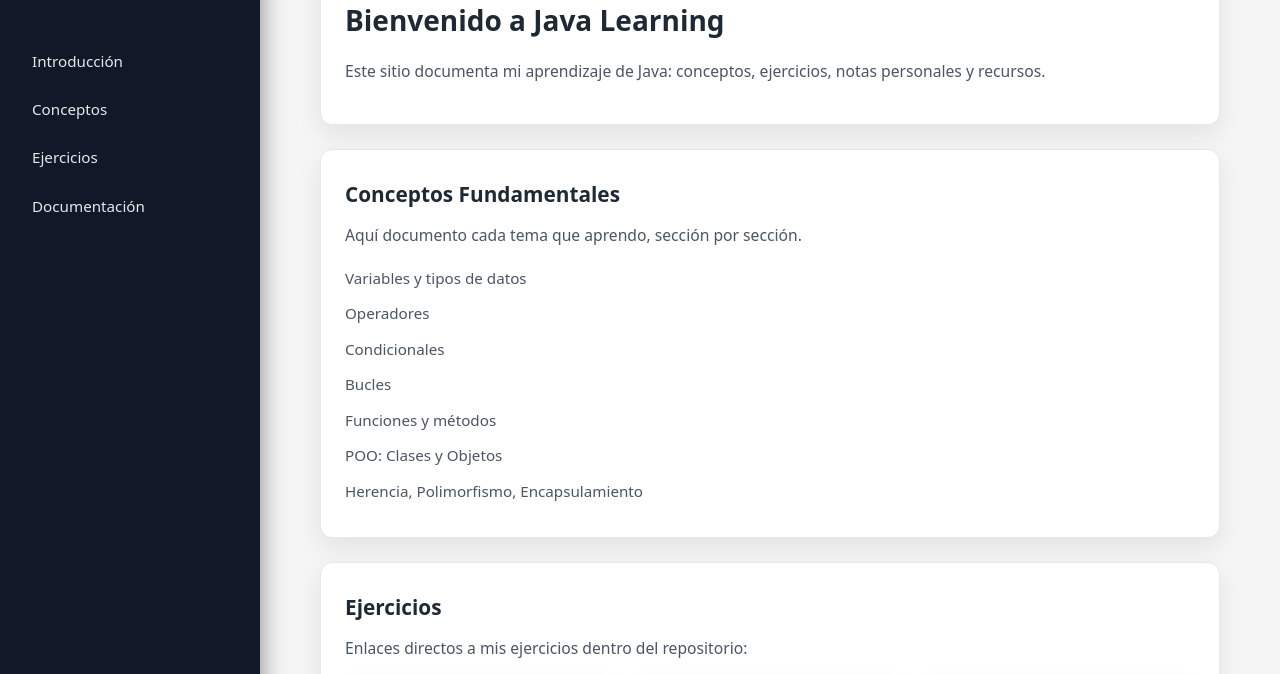
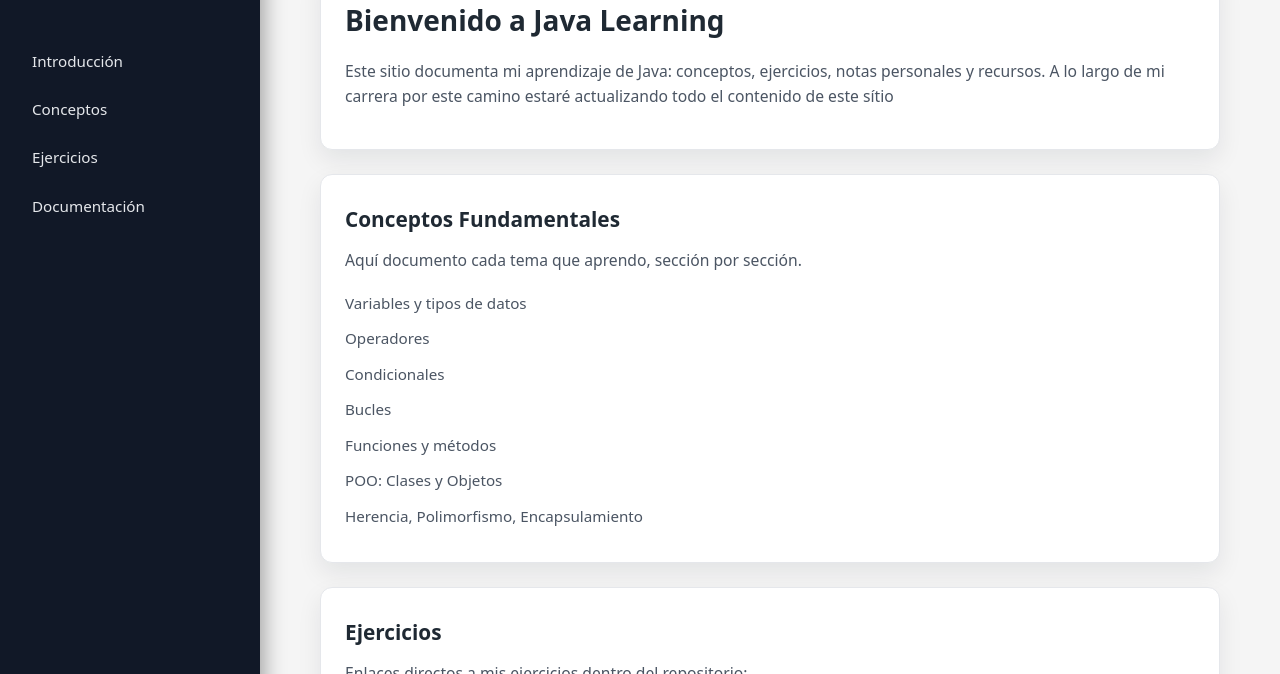
Before and after one commit to haezdesing8821-spec/java-learning, a plain HTML site: page index.html in a window 1280 px wide. Shown: the part 63-737 px from the top of the page. Drawn offline with Linux system fonts and the light colour scheme; files that its build step writes are made by us from their sources.

Commit message:
Prueba 4 de estructua completa del sítio

```diff
--- a/index.html
+++ b/index.html
@@ -36,6 +36,7 @@
             <h1>Bienvenido a Java Learning</h1>
             <p>
                 Este sitio documenta mi aprendizaje de Java: conceptos, ejercicios, notas personales y recursos.
+                A lo largo de mi carrera por este camino estaré actualizando todo el contenido de este sítio
             </p>
         </section>
 
```
Also changed, not shown: styles.css (indentation only).
